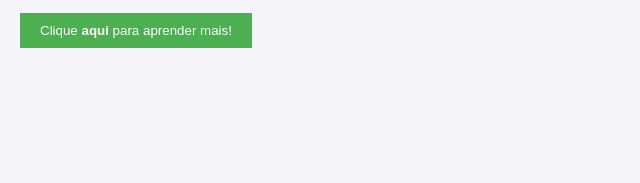
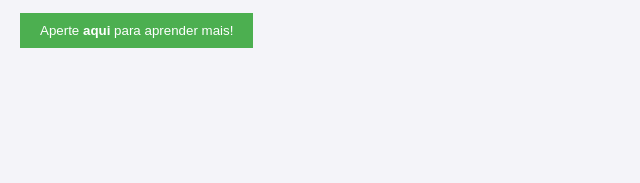
Before and after one commit to FernandoPaiv/RepoAlteracoes, a plain HTML site: page index.html in a window 1280 px wide. Shown: the part 341-524 px from the top of the page, 0-640 px from the left. Drawn offline with Linux system fonts and the light colour scheme.

Commit message:
Alterando e arrumando textos

```diff
--- a/index.html
+++ b/index.html
@@ -64,7 +64,7 @@
         </ul>
     </section>
 
-    <button class="btn">Clique <strong>aqui</strong> para aprender mais!</button>
+    <button class="btn">Aperte <strong>aqui</strong> para aprender mais!</button>
 </main>
 
 <footer>
```
